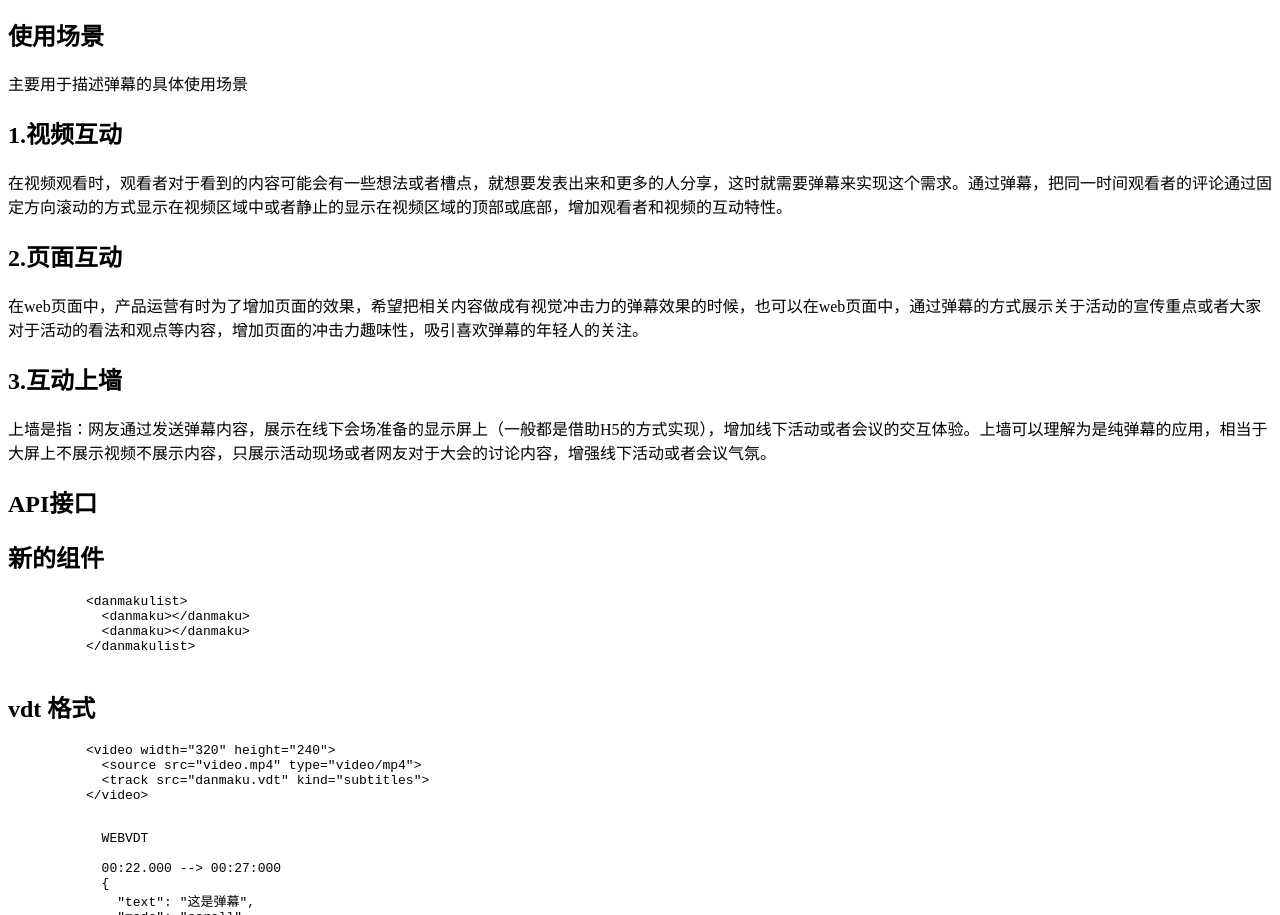
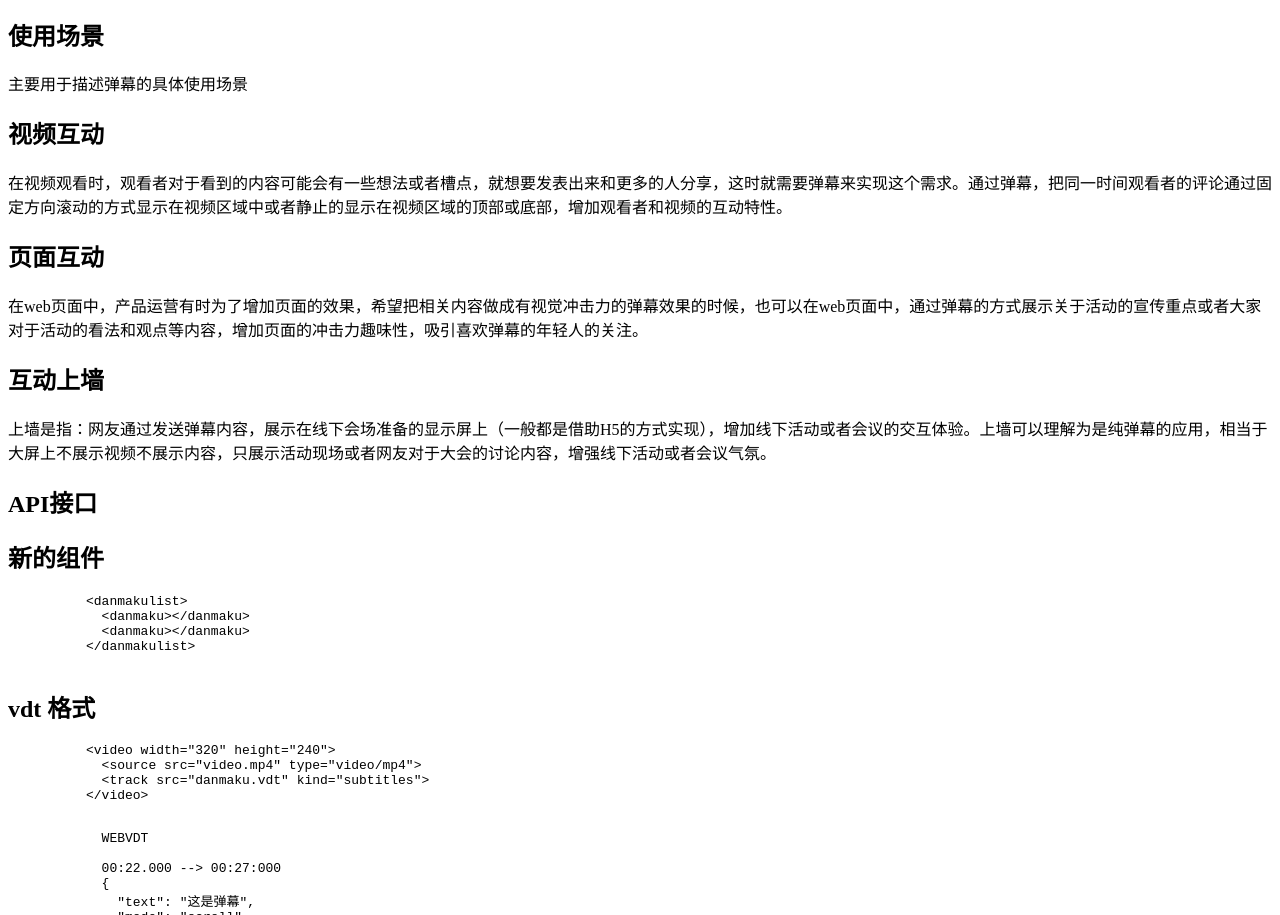
Before and after one commit to w3c-proposal-incubation/w3c-proposal-incubation.github.io, a plain HTML site: page danmaku-proposal/index.html in a window 1280 px wide. Shown: the part 1021-1936 px from the top of the page. Drawn offline with Linux system fonts and the light colour scheme.

Commit message:
modify user case
modify user case

```diff
--- a/danmaku-proposal/index.html
+++ b/danmaku-proposal/index.html
@@ -130,15 +130,15 @@
     <h2>使用场景</h2>
     主要用于描述弹幕的具体使用场景
     <section>
-      <h2>1.视频互动</h2>
+      <h2>视频互动</h2>
       <p>在视频观看时，观看者对于看到的内容可能会有一些想法或者槽点，就想要发表出来和更多的人分享，这时就需要弹幕来实现这个需求。通过弹幕，把同一时间观看者的评论通过固定方向滚动的方式显示在视频区域中或者静止的显示在视频区域的顶部或底部，增加观看者和视频的互动特性。<p>
     </section>
     <section>
-      <h2>2.页面互动</h2>
+      <h2>页面互动</h2>
       <p>在web页面中，产品运营有时为了增加页面的效果，希望把相关内容做成有视觉冲击力的弹幕效果的时候，也可以在web页面中，通过弹幕的方式展示关于活动的宣传重点或者大家对于活动的看法和观点等内容，增加页面的冲击力趣味性，吸引喜欢弹幕的年轻人的关注。</p>
     </section>
     <section>
-      <h2>3.互动上墙</h2>
+      <h2>互动上墙</h2>
       <p>上墙是指：网友通过发送弹幕内容，展示在线下会场准备的显示屏上（一般都是借助H5的方式实现），增加线下活动或者会议的交互体验。上墙可以理解为是纯弹幕的应用，相当于大屏上不展示视频不展示内容，只展示活动现场或者网友对于大会的讨论内容，增强线下活动或者会议气氛。</p>
     </section>
   </section>
```
